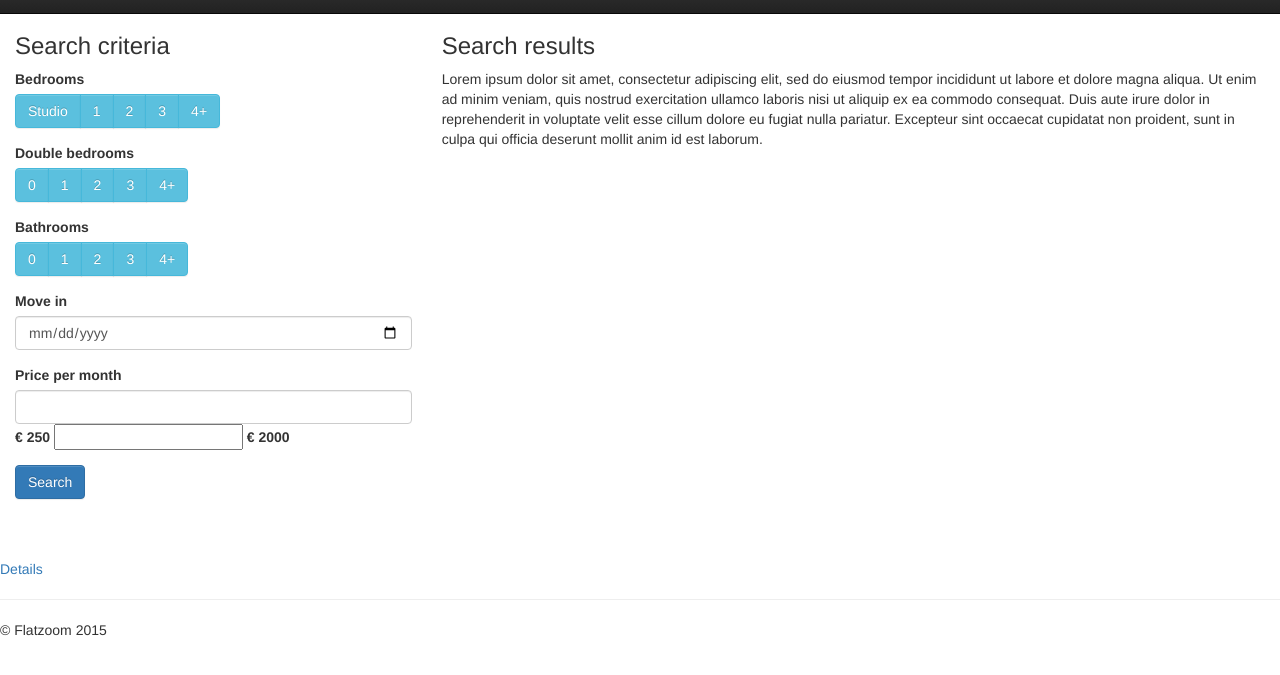
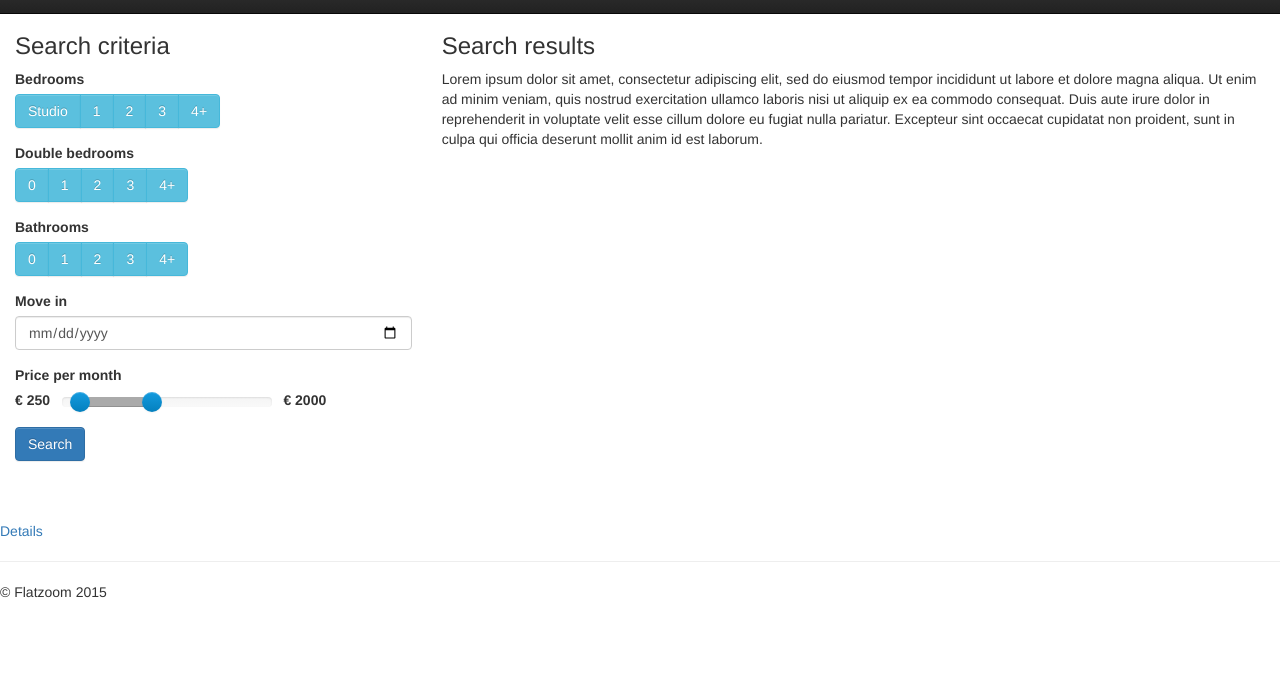
Before and after one commit to briancartercst/minion, a website with bundled scripts: page index.html in a window 1280 px wide. Shown: the part 37-712 px from the top of the page. Built offline with nearby package versions, Linux system fonts and the light colour scheme.

Commit message:
Full promise support; Double slider works

```diff
--- a/js/bundle.js
+++ b/js/bundle.js
@@ -4,13 +4,16 @@ templater_1["default"].registerController('search', {
     data: {},
     init: function () {
         console.log('ctrl.search init');
-        $("#price-range").slider({});
+        $('#price-range').slider({});
+        $('.slider-selection').css({
+            backgroundImage: 'initial',
+            backgroundColor: '#AAA'
+        });
     },
     done: function () {
         console.log('ctrl.search done');
     }
 });
-
 },{"../templater":3}],2:[function(require,module,exports){
 /// <reference path="../tsd/es6-promise.d.ts" />
 /// <reference path="../tsd/jquery.d.ts" />
@@ -33,7 +36,6 @@ $(function () {
         }
     });
 });
-
 },{"./templater":3}],3:[function(require,module,exports){
 //-------------------- Exports --------------------
 exports.__esModule = true;
@@ -56,28 +58,33 @@ function registerController(name, controller) {
 }
 //-------------------- Privates --------------------
 function showView(viewName, target) {
+    //TODO show waiting animation & block current UI
+    return new Promise(function (resolve, reject) {
         console.log("  rendering template '" + viewName + "'");
-    //TODO show waiting animation & block current UI
         getPage(viewName, function (pageData) {
             var viewContent = $('<div>' + pageData + '</div>');
-        processSubviews(viewContent);
+            processSubviews(viewContent)
+                .then(function () {
                 target.empty().append(viewContent);
                 initController(viewName);
+                resolve(viewContent);
+            });
+        });
     });
 }
 function processSubviews(viewContent) {
+    var showPromises = [];
+    return new Promise(function (resolve, reject) {
         viewContent.find('[fz-subview]').each(function (i, e) {
             var subView = $(e);
-        showView(subView.attr('fz-subview'), subView);
+            showPromises.push(showView(subView.attr('fz-subview'), subView));
+        });
+        Promise.all(showPromises).then(function (results) {
+            resolve();
+        });
     });
 }
 function getPage(page, cb) {
-    var p = new Promise(function (resolve) {
-        resolve("hehe");
-    });
-    p.then(function (s) {
-        console.log("Promises work: ", s);
-    });
     if (pageCache[page]) {
         cb(pageCache[page]);
     }
@@ -116,6 +123,5 @@ function dashed2camel(str) {
 function ucfirst(str) {
     return str.charAt(0).toUpperCase() + str.slice(1);
 }
-
 },{}]},{},[2,1])
 //# sourceMappingURL=bundle.js.map
--- a/package.json
+++ b/package.json
@@ -5,7 +5,8 @@
   "main": "index.js",
   "scripts": {
     "test": "test",
-    "build": "browserify -d ts/main.ts ts/ctrl/*.ts -p tsify | exorcist js/bundle.js.map > js/bundle.js",
+    "//TODO": "echo replace browserify with webpack",
+    "build": "browserify -d ts/main.ts ts/ctrl/search.ts -p tsify | exorcist js/bundle.js.map > js/bundle.js",
     "watch": "watchify -d ts/main.ts ts/ctrl/*.ts -p tsify -o 'exorcist js/bundle.js.map > js/bundle.js' -v",
     "serve": "http-server -c-1"
   },
--- a/templates/search-criteria.html
+++ b/templates/search-criteria.html
@@ -75,13 +75,15 @@
     <input type="date" class="form-control" name="movein" id="movein">
   </div>
   <div class="form-group">
-    <label for="price">Price per month</label>
-    <input type="number" class="form-control" name="price" id="price">
-	<b>€ 250</b>
+    <label for="price">Price per month</label><br/>
+	<b>€ 250&nbsp;&nbsp;</b>
 	<input id="price-range" type="text" class="span2" value=""
 		data-slider-min="250" data-slider-max="2000"
-		data-slider-step="5" data-slider-value="[250,450]"/>
-	<b>€ 2000</b>
+		data-slider-step="10" data-slider-value="[400,1000]">
+	<b>&nbsp;&nbsp;€ 2000</b>
+	<input type="hidden" name="priceMin" id="priceMin">
+	<input type="hidden" name="priceMax" id="priceMax">
+
   </div>
   <button type="button" class="btn btn-primary">Search</button>
 </form>
--- a/ts/ctrl/search.ts
+++ b/ts/ctrl/search.ts
@@ -5,7 +5,11 @@ templater.registerController('search', {
 
 	init() {
 		console.log('ctrl.search init');
-		$("#price-range").slider({});
+		$('#price-range').slider({});
+		$('.slider-selection').css({
+			backgroundImage: 'initial',
+			backgroundColor: '#AAA'
+		});
 	},
 
 	done() {
```
Also changed, not shown: ts/templater.ts (+16 -5 lines), 1 other file. Lines whose indentation alone changed are shown as unchanged.
